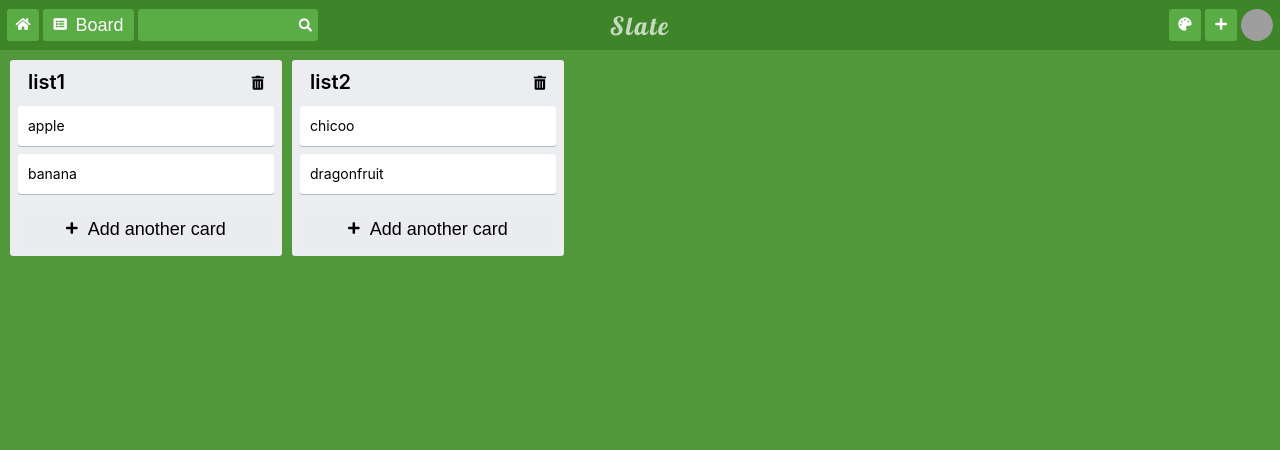
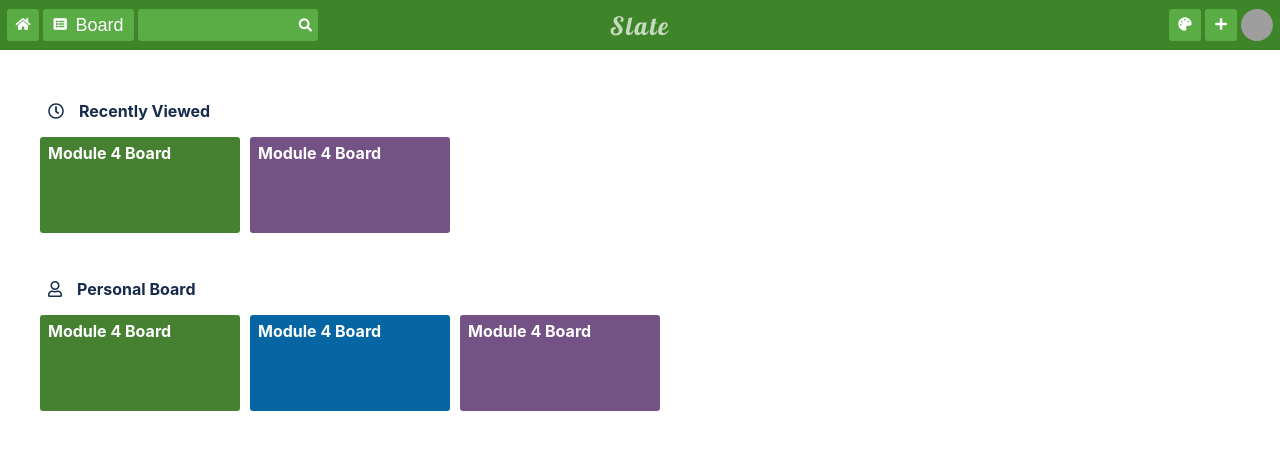
Before and after one commit to aayushah711/masai-module-4, a React (Create React App) app in the folder slate/: page / in a window 1280 px wide. Shown: the top 450 px of the page. Built offline with nearby package versions, Linux system fonts and the light colour scheme; grey boxes are pictures that could not be loaded; the HTML template or start-up script is replaced by a standard one.

Commit message:
Integrated homepage component

```diff
--- a/slate/src/App.js
+++ b/slate/src/App.js
@@ -1,12 +1,14 @@
 import React, { Component } from 'react';
 import './App.css';
 import Board from './Components/Board';
+import Homepage from './Components/Homepage';
 
 class App extends Component {
 	constructor(props) {
 		super(props);
 		this.state = {
-			isDark: false
+			isDark: false,
+			homepage: true
 		};
 	}
 
@@ -22,20 +24,51 @@ class App extends Component {
 		});
 	};
 
+	showHompage = () => {
+		console.log('showing homepage');
+		this.setState({
+			homepage: true
+		});
+	};
+
+	hideHomepage = () => {
+		console.log('showing homepage');
+		this.setState({
+			homepage: false
+		});
+	};
+
 	render() {
-		const { isDark } = this.state;
-		const { toggleDark, toggleLight } = this;
+		const { isDark, homepage } = this.state;
+		const { toggleDark, toggleLight, showHompage, hideHomepage } = this;
 		return (
 			<React.Fragment>
-				{isDark ? (
-					<div className="App" style={{ background: 'rgb(81, 152, 58, 0.5)' }}>
-						<Board theme={{ isDark, toggleDark, toggleLight }} />
-					</div>
-				) : (
-					<div className="App" style={{ background: 'rgb(81, 152, 58)' }}>
-						<Board theme={{ isDark, toggleDark, toggleLight }} />
-					</div>
-				)}
+				<div
+					className="App"
+					style={isDark ? { background: 'rgb(81, 152, 58, 0.5)' } : { background: 'rgb(81, 152, 58)' }}
+				>
+					{homepage ? (
+						<Homepage
+							theme={{ isDark, toggleDark, toggleLight, hideHomepage }}
+							// style={homepage ? { display: 'block' } : { display: 'none' }}
+						/>
+					) : (
+						<div
+							className="App"
+							style={
+								homepage ? (
+									{ display: 'none' }
+								) : isDark ? (
+									{ background: 'rgb(81, 152, 58, 0.5)' }
+								) : (
+									{ background: 'rgb(81, 152, 58, 0.5)' }
+								)
+							}
+						>
+							<Board theme={{ isDark, toggleDark, toggleLight, homepage, showHompage }} />
+						</div>
+					)}
+				</div>
 			</React.Fragment>
 		);
 	}
--- a/slate/src/Components/Board.jsx
+++ b/slate/src/Components/Board.jsx
@@ -3,6 +3,7 @@ import List from './List.jsx';
 import data from '../data.json';
 import Navbar from './Navbar.jsx';
 import styled from 'styled-components';
+import Homepage from './Homepage';
 
 const Scroll = styled.div`
 	display: flex;
@@ -11,10 +12,9 @@ const Scroll = styled.div`
 	overflow-x: scroll;
 
 	::-webkit-scrollbar {
-    width: 0px;
-    background: transparent;
+		width: 0px;
+		background: transparent;
 	}
-
 `;
 
 class Board extends React.Component {
@@ -143,10 +143,11 @@ class Board extends React.Component {
 	};
 
 	render() {
-		const { data } = this.state;
+		const { data, homepage } = this.state;
 		return (
 			<div>
-				<Navbar theme={this.props.theme} addList={this.addList} />
+				<Navbar theme={this.props.theme} addList={this.addList} showHompage={this.props.theme.showHompage} />
+
 				<Scroll>
 					{data.map((list) => {
 						return (
--- a/slate/src/Components/Card.jsx
+++ b/slate/src/Components/Card.jsx
@@ -129,7 +129,7 @@ export default class Card extends Component {
 							<DeleteOption>
 								<span>
 									<i
-										class="fas fa-trash-alt"
+										class="far fa-trash-alt"
 										style={{
 											height: '100%',
 											cursor: 'pointer',
@@ -145,7 +145,7 @@ export default class Card extends Component {
 							<DeleteOption>
 								<span>
 									<i
-										class="fas fa-trash-alt"
+										class="far fa-clock"
 										style={{
 											height: '100%',
 											cursor: 'pointer',
@@ -158,7 +158,7 @@ export default class Card extends Component {
 							<DeleteOption>
 								<span>
 									<i
-										class="fas fa-trash-alt"
+										class="far fa-copy"
 										style={{
 											height: '100%',
 											cursor: 'pointer',
--- a/slate/src/Components/Homepage.jsx
+++ b/slate/src/Components/Homepage.jsx
@@ -1,5 +1,6 @@
 import React from 'react';
 import styled from 'styled-components';
+import Navbar from './Navbar.jsx';
 
 const Wrapper = styled.div`
 	// border: 1px solid black;
@@ -7,10 +8,12 @@ const Wrapper = styled.div`
 	display: flex;
 	flex-direction: column;
 	color: #172b4d;
-    font-family: -apple-system,BlinkMacSystemFont,Segoe UI,Roboto,Noto Sans,Ubuntu,Droid Sans,Helvetica Neue,sans-serif;
+	font-family: -apple-system, BlinkMacSystemFont, Segoe UI, Roboto, Noto Sans, Ubuntu, Droid Sans, Helvetica Neue,
+		sans-serif;
 	font-size: 14px;
 	font-weight: 400;
 	margin-top: 40px;
+	background-color: white;
 `;
 
 const BoardsWrapper = styled.ul`
@@ -42,49 +45,48 @@ const Headings = styled.div`
 	color: #172b4d;
 	display: flex;
 	align-items: center;
-    padding-left: 8px
+	padding-left: 8px;
 `;
 
-const BoardTitles = styled.a`
+const BoardTitles = styled.a``;
 
-`;
-
-function Homepage() {
+function Homepage(props) {
 	return (
-        <React.Fragment>
+		<div>
+			<Navbar theme={props.theme} />
+			<div style={{ backgroundColor: 'white', height: '800px', padding: '5px 40px' }}>
 				<Wrapper>
-                <Headings><i className="far fa-clock"
-                                style={{margin: "0px 15px 0px 0px"}}></i> Recently Viewed</Headings>
+					<Headings>
+						<i className="far fa-clock" style={{ margin: '0px 15px 0px 0px' }} /> Recently Viewed
+					</Headings>
 					<BoardsWrapper>
-                    <Board
-                        style={{backgroundColor: "#458131"}}>
-                        <Headings style={{color: "white"}}>Module 4 Board</Headings>
+						<Board style={{ backgroundColor: '#458131' }} onClick={props.theme.hideHomepage}>
+							<Headings style={{ color: 'white' }}>Module 4 Board</Headings>
 						</Board>
-                    <Board
-                        style={{backgroundColor: "#745286"}}>
-                        <Headings style={{color: "white"}}>Module 4 Board</Headings>
+						<Board style={{ backgroundColor: '#745286' }}>
+							<Headings style={{ color: 'white' }}>Module 4 Board</Headings>
 						</Board>
 					</BoardsWrapper>
 				</Wrapper>
 				<Wrapper>
-                <Headings><i className="far fa-user"
-                                style={{margin: "0px 15px 0px 0px"}}></i> Personal Board</Headings>
+					<Headings>
+						<i className="far fa-user" style={{ margin: '0px 15px 0px 0px' }} /> Personal Board
+					</Headings>
 					<BoardsWrapper>
-                    <Board
-                        style={{backgroundColor: "#458131"}}>
-                        <Headings style={{color: "white"}}>Module 4 Board</Headings>
+						<Board style={{ backgroundColor: '#458131' }} onClick={props.theme.hideHomepage}>
+							<Headings style={{ color: 'white' }}>Module 4 Board</Headings>
 						</Board>
-                    <Board
-                        style={{backgroundColor: "#0566a3"}}>
-                        <Headings style={{color: "white"}}>Module 4 Board</Headings>
+						<Board style={{ backgroundColor: '#0566a3' }}>
+							<Headings style={{ color: 'white' }}>Module 4 Board</Headings>
 						</Board>
-                    <Board
-                        style={{backgroundColor: "#745286"}}>
-                        <Headings style={{color: "white"}}>Module 4 Board</Headings></Board>
+						<Board style={{ backgroundColor: '#745286' }}>
+							<Headings style={{ color: 'white' }}>Module 4 Board</Headings>
+						</Board>
 					</BoardsWrapper>
 				</Wrapper>
-        </React.Fragment>
-    )
+			</div>
+		</div>
+	);
 }
 
 export default Homepage;
--- a/slate/src/Components/Navbar.jsx
+++ b/slate/src/Components/Navbar.jsx
@@ -189,7 +189,7 @@ class Navabar extends Component {
 				{this.props.theme.isDark ? (
 					<Wrapper style={{ backgroundColor: ' rgb(45, 114, 25, 0.5)' }}>
 						<LeftSection>
-							<SmallButton>
+							<SmallButton onClick={this.props.theme.showHompage}>
 								<i className="fa fa-home" aria-hidden="true" />
 							</SmallButton>
 							<BoardButton>
@@ -228,7 +228,7 @@ class Navabar extends Component {
 				) : (
 					<Wrapper style={{ backgroundColor: ' rgb(45, 114, 25, 0.5)' }}>
 						<LeftSection>
-							<SmallButton>
+							<SmallButton onClick={this.props.theme.showHompage}>
 								<i className="fa fa-home" aria-hidden="true" />
 							</SmallButton>
 							<BoardButton>
```
Lines whose indentation alone changed are shown as unchanged.
